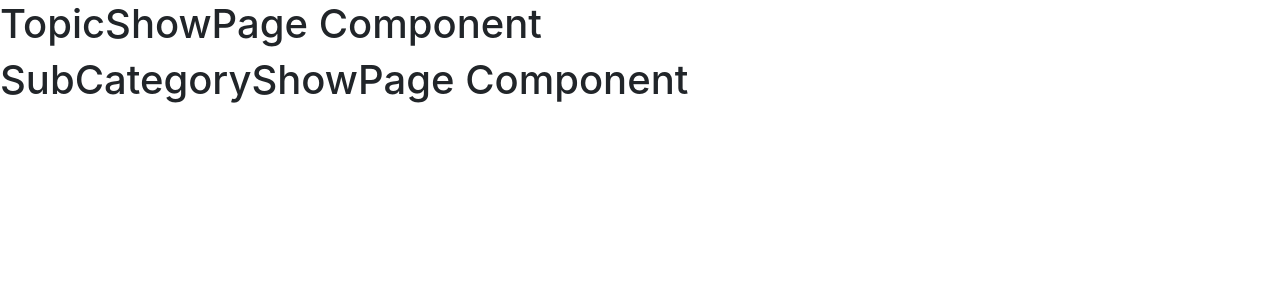
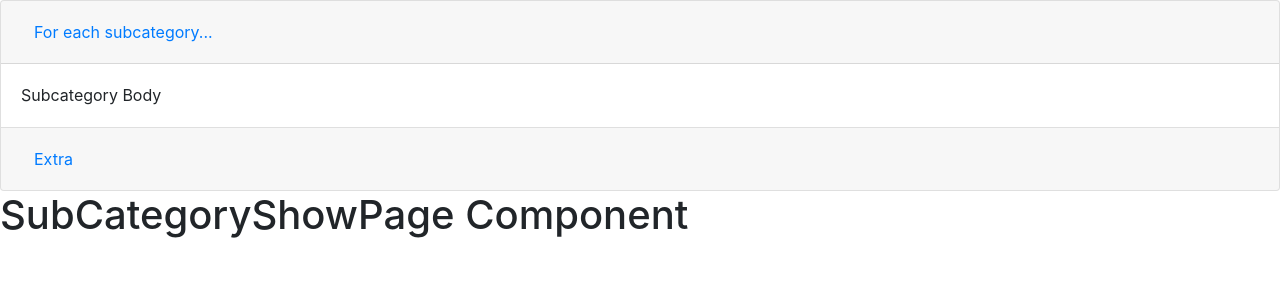
Before and after one commit to devindavis5/bioinfinite, a React (Create React App) app in the folder front-end/: page /category/1 in a window 1280 px wide. Shown: the top 300 px of the page. Built offline with nearby package versions, Linux system fonts and the light colour scheme.

Commit message:
added nav bar and cards

```diff
--- a/front-end/src/components/NavBar.js
+++ b/front-end/src/components/NavBar.js
@@ -1,12 +1,46 @@
 import React, {Component} from 'react';
-import SearchBar from './SearchBar.js'
+// import SearchBar from './SearchBar.js'
+import Navbar from 'react-bootstrap/Navbar'
+import NavDropdown from 'react-bootstrap/NavDropdown'
+import Nav from 'react-bootstrap/Nav'
+import Form from 'react-bootstrap/Form'
+import FormControl from 'react-bootstrap/FormControl'
+import Button from 'react-bootstrap/Button'
+import UserShowPanel from '../components/UserShowPanel.js'
+
 
 export default class NavBar extends Component {
+
+    state = {
+        profile: true
+    }
+
+
     render() {
         return (
             <div>
-                <h1>NavBar Component</h1>
-                <SearchBar />
+            <Navbar collapseOnSelect expand="lg" bg="dark" variant="dark" sticky="top" >
+                <Navbar.Brand href="/home">Life Science</Navbar.Brand>
+                <Navbar.Toggle aria-controls="responsive-navbar-nav" />
+                <Navbar.Collapse id="responsive-navbar-nav">
+                    <Nav className="mr-auto">
+                        <Nav.Link href="#pricing">My Account</Nav.Link>
+                        <Nav.Link href="#pricing">Quiz History</Nav.Link>
+                        <Nav.Link href="#pricing">Logout</Nav.Link>
+                        {/* <NavDropdown title="My Profile" id="collasible-nav-dropdown">
+                            <NavDropdown.Item href="#action/3.1">View Quiz History</NavDropdown.Item>
+                            <NavDropdown.Item href="#action/3.2">View Account Info</NavDropdown.Item>
+                            <NavDropdown.Divider />
+                            <NavDropdown.Item href="#action/3.4">Logout</NavDropdown.Item>
+                        </NavDropdown> */}
+                    </Nav>
+                    <Form inline>
+                    <FormControl type="text" placeholder="Search Topics" className="mr-sm-2" />
+                    <Button variant="outline-light">Search</Button>
+                    </Form>
+                </Navbar.Collapse>
+            </Navbar>
+                {this.state.profile ? <UserShowPanel/> : null}
             </div>
         )
     }
--- a/front-end/src/components/TopicShowPage.js
+++ b/front-end/src/components/TopicShowPage.js
@@ -1,12 +1,36 @@
 import React, {Component} from 'react';
 import SubCategoryShowPage from './SubCategoryShowPage.js'
 // import QuizForm from './QuizForm.js'
+import Button from 'react-bootstrap/Button'
+import Card from 'react-bootstrap/Card'
+import Accordion from 'react-bootstrap/Accordion'
 
 export default class TopicShowPage extends Component {
     render() {
         return (
             <div>
-                <h1>TopicShowPage Component</h1>
+                <Accordion defaultActiveKey="0">
+                <Card>
+                    <Card.Header>
+                    <Accordion.Toggle as={Button} variant="link" eventKey="0">
+                        For each subcategory...
+                    </Accordion.Toggle>
+                    </Card.Header>
+                    <Accordion.Collapse eventKey="0">
+                    <Card.Body>Subcategory Body</Card.Body>
+                    </Accordion.Collapse>
+                </Card>
+                <Card>
+                    <Card.Header>
+                    <Accordion.Toggle as={Button} variant="link" eventKey="1">
+                        Extra
+                    </Accordion.Toggle>
+                    </Card.Header>
+                    <Accordion.Collapse eventKey="1">
+                    <Card.Body>Body</Card.Body>
+                    </Accordion.Collapse>
+                </Card>
+                </Accordion>
                 <SubCategoryShowPage />
             </div>
         )
--- a/front-end/src/components/UserShowPanel.js
+++ b/front-end/src/components/UserShowPanel.js
@@ -1,11 +1,24 @@
 import React, {Component} from 'react';
 // import QuizHistory from './QuizHistory.js'
+import Card from 'react-bootstrap/Card'
+import Button from 'react-bootstrap/Button'
 
 export default class UserShowPanel extends Component {
     render() {
         return (
             <div>
-                <h1>UserShowPanel Component</h1>
+                <Card style={{ width: '18rem' }}>
+                <Card.Img variant="top" src="front-end/public/assets/kemptons-blank-profile-picture.jpg" />
+                <Card.Body>
+                    <Card.Title>User Name</Card.Title>
+                    <Card.Text>
+                    User Email
+                    Joined Date ?
+                    Lessons Read ? Num/Total
+                    </Card.Text>
+                    <Button variant="outline-secondary" size="sm">Exit</Button>
+                </Card.Body>
+                </Card>
             </div>
         )
     }
--- a/front-end/src/containers/MainContainer.js
+++ b/front-end/src/containers/MainContainer.js
@@ -2,7 +2,6 @@ import React, {Component} from 'react';
 import Carousel from '../components/Carousel.js'
 import NavBar from '../components/NavBar.js'
 import Footer from '../components/Footer.js'
-import UserShowPanel from '../components/UserShowPanel.js'
 
 export default class MainContainer extends Component {
     render() {
@@ -12,7 +11,6 @@ export default class MainContainer extends Component {
                 <h1>MainContainer Component</h1>
                 <Carousel />
                 <Footer />
-                <UserShowPanel/>
             </div>
         )
     }
```
Also changed, not shown: front-end/public/assets/kemptons-blank-profile-picture.jpg (added), 1 other file (tests, documents, lock files or other folders).
